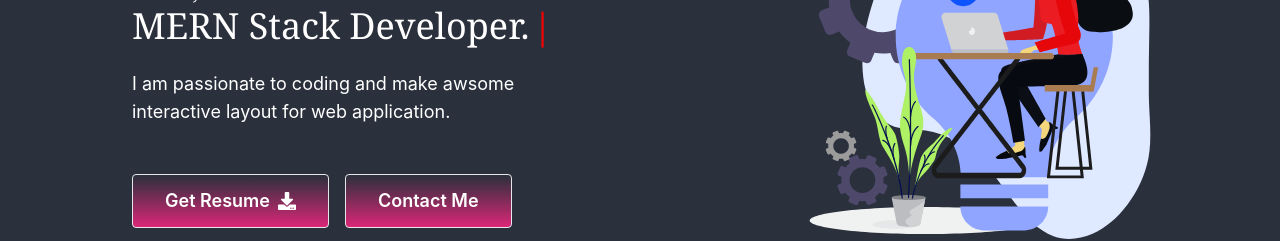
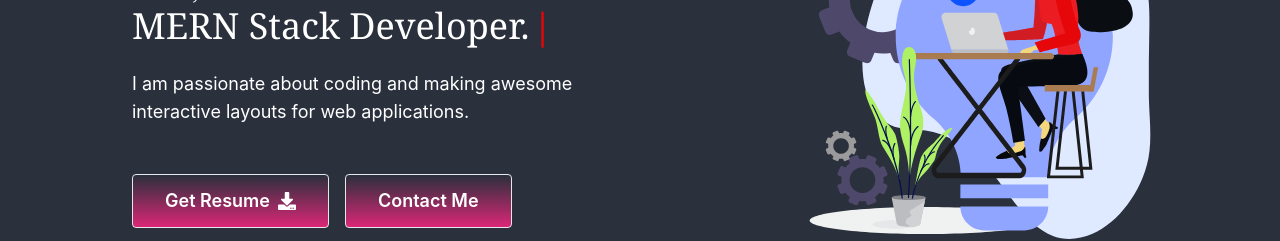
Before and after one commit to Shamimayesmin/my-portfolio-update, a React (Create React App) app: page / in a window 1280 px wide. Shown: the part 286-527 px from the top of the page. Built offline with nearby package versions, Linux system fonts and the light colour scheme.

Commit message:
new added

```diff
--- a/src/components/Pages/About/About.js
+++ b/src/components/Pages/About/About.js
@@ -1,6 +1,6 @@
 import React from 'react';
 import img from '../../../girl4.json'
-import img2 from '../../../assets/images/web2.jpg'
+// import img2 from '../../../assets/images/web2.jpg'
 import Lottie from 'react-lottie';
 
 const About = () => {
--- a/src/components/Pages/Banner/Banner.js
+++ b/src/components/Pages/Banner/Banner.js
@@ -53,9 +53,10 @@
             </h2>
 
             <p className="mt-6 mb-8 text-lg sm:mb-12">
-             I am passionate to coding and make awsome interactive lay
+
+            I am passionate about coding and making awesome interactive lay
               <br className="hidden md:inline lg:hidden" />
-              out  for web application.
+              outs for web applications.
             </p>
             <div className="flex flex-col space-y-4 sm:items-center sm:justify-center sm:flex-row sm:space-y-0 sm:space-x-4 lg:justify-start">
               <a
```
